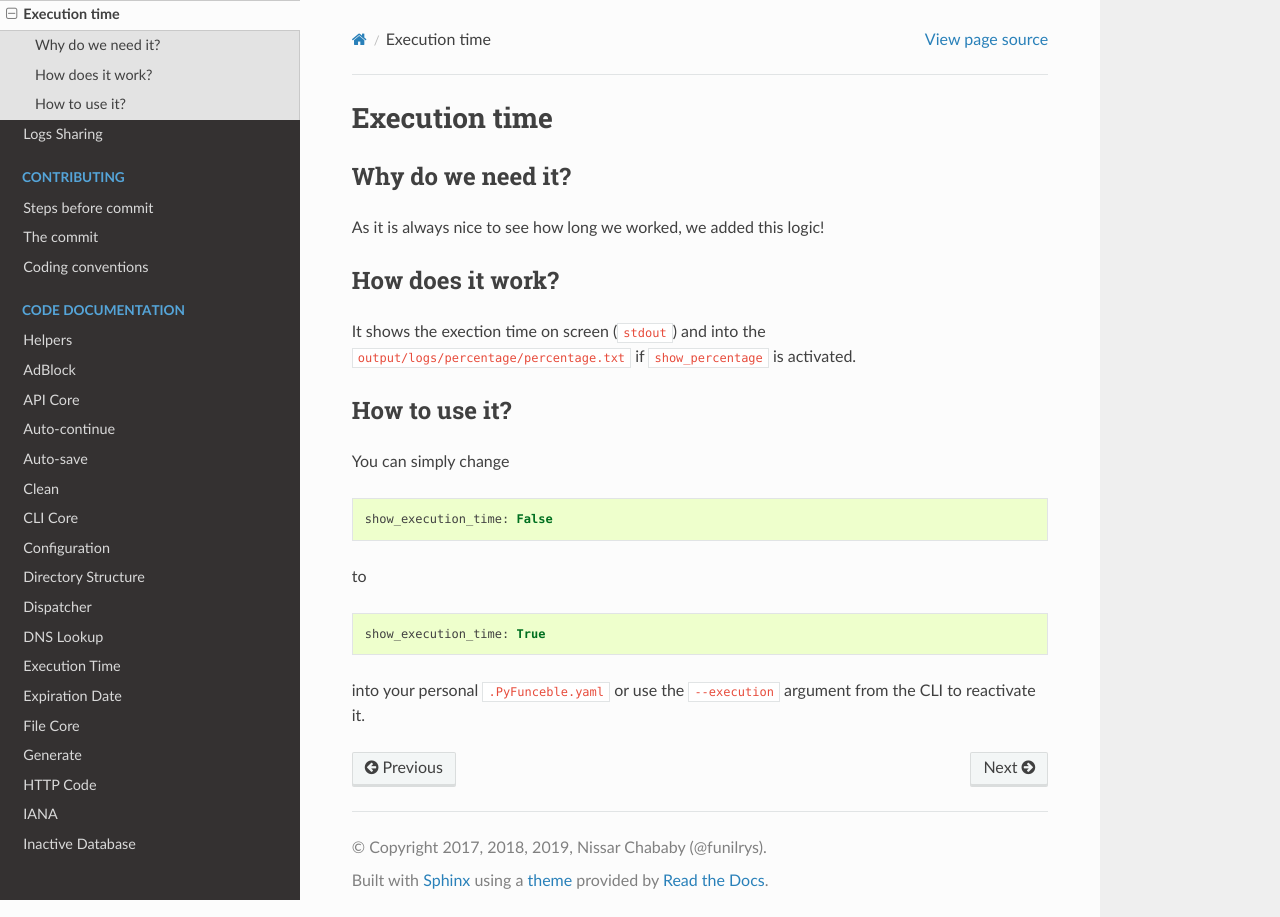
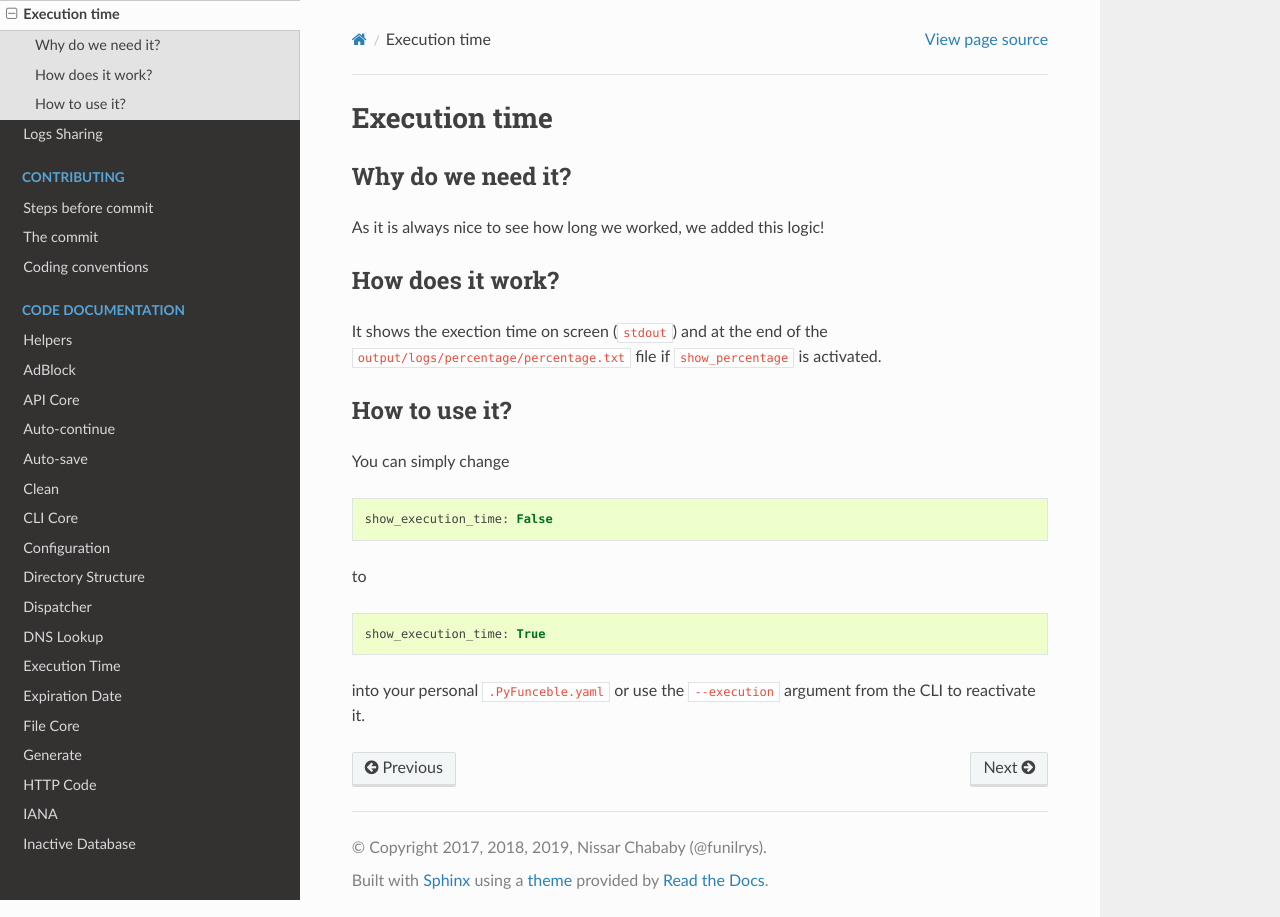
Before and after one commit to PyFunceble/rst-docs, a Sphinx documentation site: the page built from docs/components/execution-time.rst, in a window 1280 px wide. Built offline with Sphinx 7.4.7 and the Read the Docs theme 2.0.0, drawn with Linux system fonts in a browser that asks for light colours; pages that are not in the unit, such as notebooks, are missing from menus.

```diff
--- a/docs/components/execution-time.rst
+++ b/docs/components/execution-time.rst
@@ -9,7 +9,7 @@
 How does it work?
 -----------------
 
-It shows the exection time on screen (:code:`stdout`) and into the :code:`output/logs/percentage/percentage.txt` if :code:`show_percentage` is activated.
+It shows the exection time on screen (:code:`stdout`) and at the end of the :code:`output/logs/percentage/percentage.txt` file if :code:`show_percentage` is activated.
 
 How to use it?
 --------------
```
